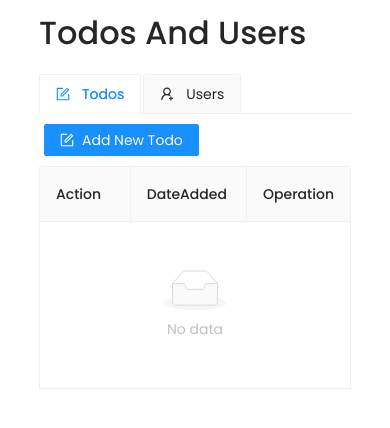
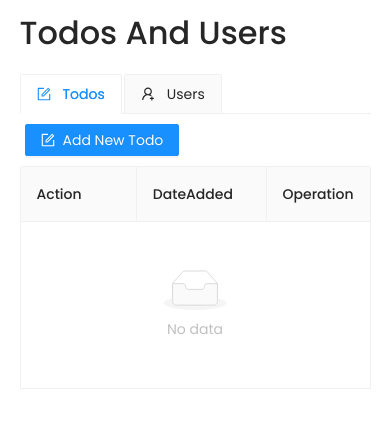
Before and after one commit to schandpasha38/usersandtodos-with-react-redux, a React (Create React App) app: page / in a window 390 px wide. Shown: the top 428 px of the page. Built offline with nearby package versions, Linux system fonts and the light colour scheme.

Commit message:
Updated Width of table for mobile devices

```diff
--- a/src/app.css
+++ b/src/app.css
@@ -26,7 +26,7 @@
 
   @media only screen and (max-width: 1250px) {
     .home-container {
-      width: 80%;
+      width: 90%;
     }
   }
 
@@ -41,8 +41,6 @@
       display: block !important;
     }
   }
-
-
 
   /* 404 Page */
 
@@ -103,10 +101,3 @@
       transform: translate(1px, -2px) rotate(-1deg);
     }
   }
-
-  @media only screen and (max-width: 991.98px) {
-  }
-
-
-  @media only screen and (max-width: 575.98px) {
-  }
```
